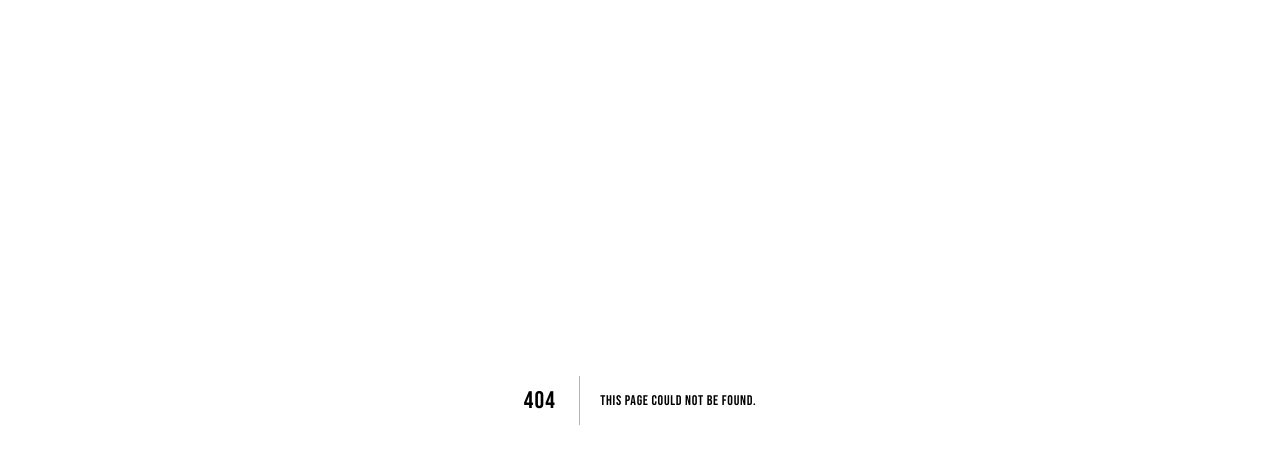
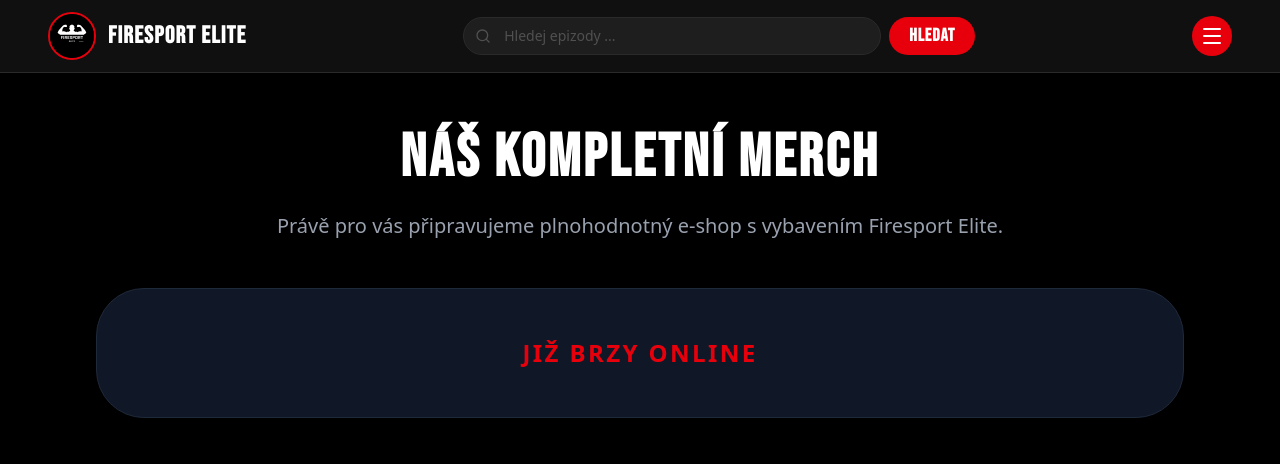
Before and after one commit to thumbnail-ai-cz/firesportelite02, a Next.js app: page /merch in a window 1280 px wide. Before the commit this address had no page. Shown: the top 464 px of the page. Built offline with nearby package versions, Linux system fonts and the light colour scheme.

Commit message:
Create MerchPage component for merchandise display

```diff
--- /dev/null
+++ b/app/merch/page.js
@@ -0,0 +1,21 @@
+'use client'
+
+import React from 'react';
+import Header from '../Header'; // Cesta k tvému Headeru o úroveň výš
+
+export default function MerchPage() {
+  return (
+    <div className="min-h-screen bg-black text-white font-sans">
+      <Header />
+      <main className="max-w-6xl mx-auto p-8 pt-32 text-center">
+        <h1 className="text-6xl font-extrabold uppercase mb-6">Náš kompletní Merch</h1>
+        <p className="text-xl text-gray-400 mb-12">Právě pro vás připravujeme plnohodnotný e-shop s vybavením Firesport Elite.</p>
+
+        {/* Dočasný box, aby stránka nebyla prázdná */}
+        <div className="bg-gray-900 border border-gray-800 p-12 rounded-[3rem]">
+          <p className="text-red-600 font-bold uppercase tracking-widest text-2xl">Již brzy online</p>
+        </div>
+      </main>
+    </div>
+  );
+}
```
